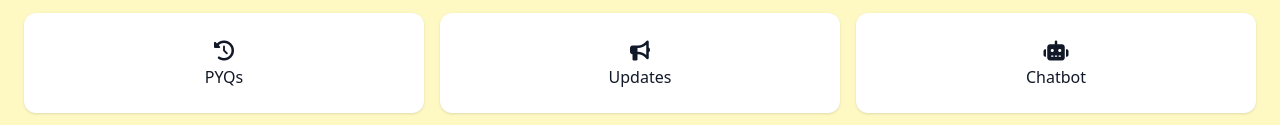
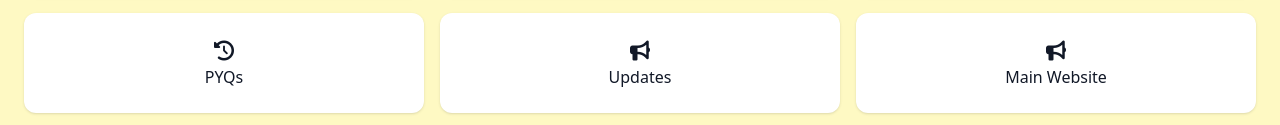
Before and after one commit to GitKaran4723/upsc-notes, a plain HTML site: page index.html in a window 1280 px wide. Shown: the part 827-952 px from the top of the page. Drawn offline with nearby package versions, Linux system fonts and the light colour scheme.

Commit message:
Updated main page

```diff
--- a/index.html
+++ b/index.html
@@ -71,7 +71,7 @@
       <a href="/upsc-notes/practice.html" class="bg-white p-6 rounded-xl shadow hover:shadow-xl transition transform hover:-translate-y-1"><i class="fas fa-pencil-alt text-xl"></i><p>Practice</p></a>
       <a href="/upsc-notes/pyq.html" class="bg-white p-6 rounded-xl shadow hover:shadow-xl transition transform hover:-translate-y-1"><i class="fas fa-history text-xl"></i><p>PYQs</p></a>
       <a href="/upsc-notes/updates.html" class="bg-white p-6 rounded-xl shadow hover:shadow-xl transition transform hover:-translate-y-1"><i class="fas fa-bullhorn text-xl"></i><p>Updates</p></a>
-      <a href="/upsc-notes/chatbot.html" class="bg-white p-6 rounded-xl shadow hover:shadow-xl transition transform hover:-translate-y-1"><i class="fas fa-robot text-xl"></i><p>Chatbot</p></a>
+      <a href="https://karanjadhav.tech" class="bg-white p-6 rounded-xl shadow hover:shadow-xl transition transform hover:-translate-y-1"><i class="fas fa-bullhorn text-xl"></i><p>Main Website</p></a>
     </div>
   </section>
 
```
